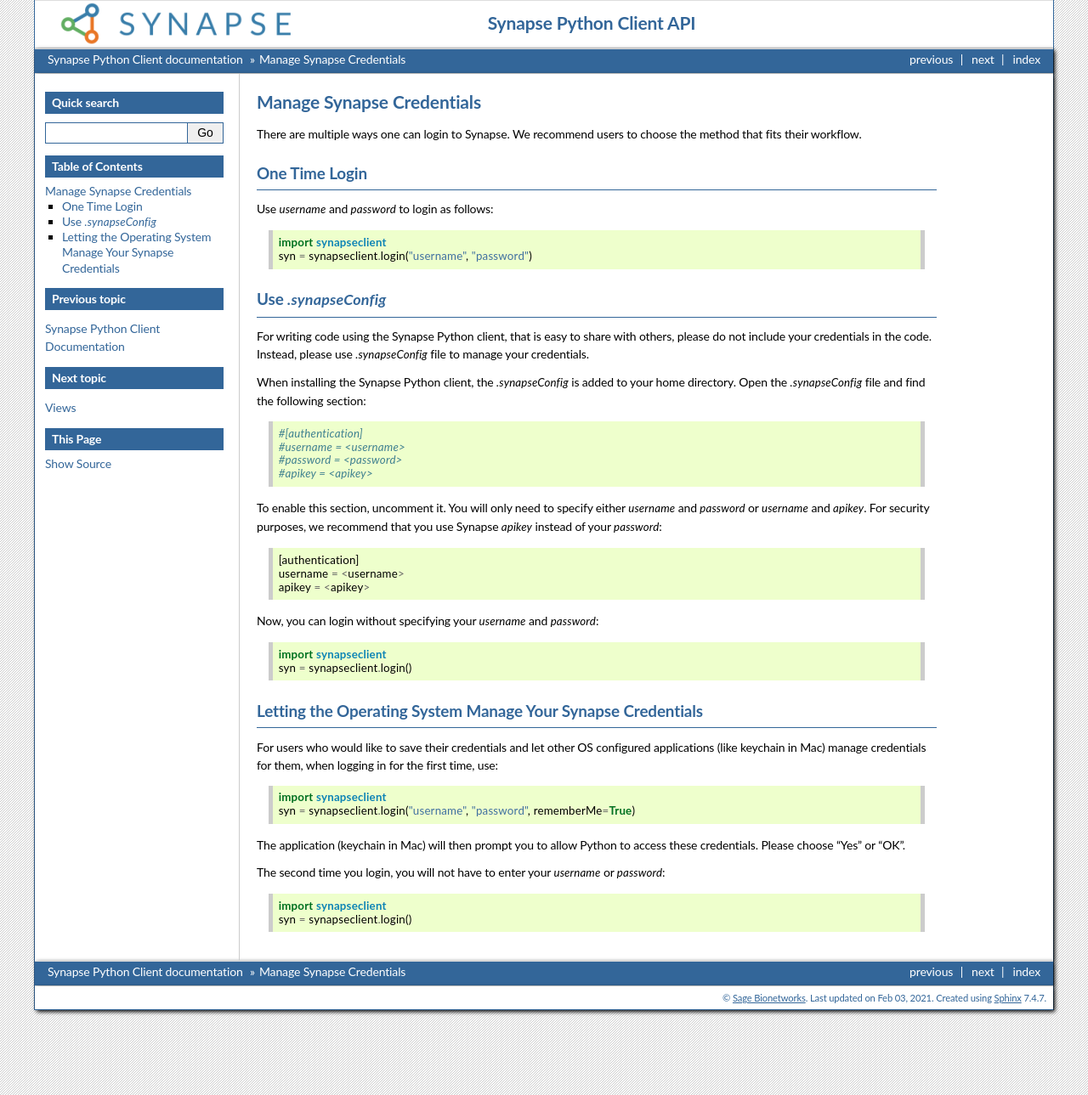
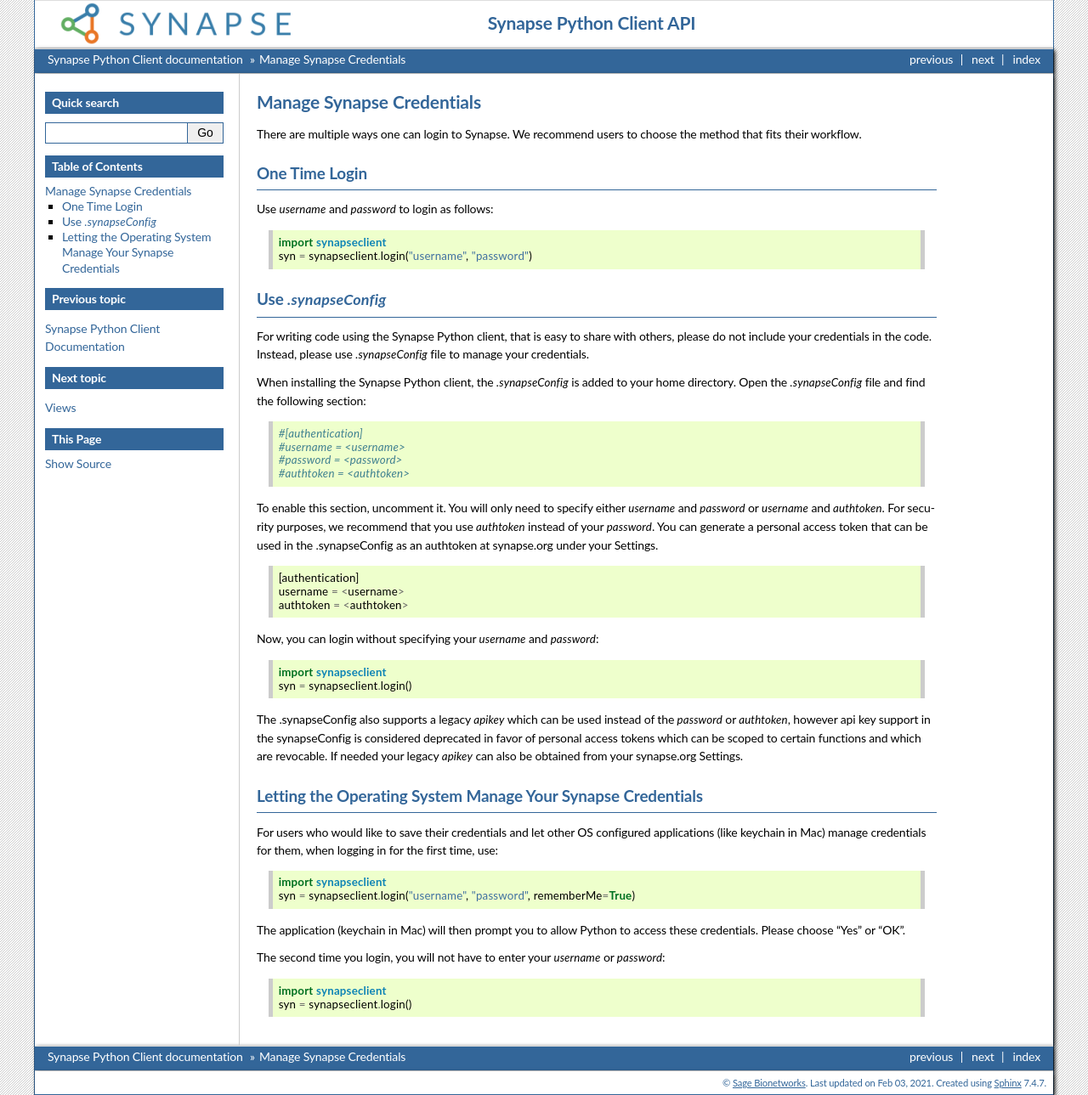
Before and after one commit to Sage-Bionetworks/synapsePythonClient, a Sphinx documentation site: the page built from docs/Credentials.rst, in a window 1280 px wide. Shown: the whole page at 85% size. Built offline with Sphinx 7.4.7, drawn with Linux system fonts in a browser that asks for light colours; the version number could not be read and is left out.

Commit message:
update doc to reflect preference for an access token vs api key

```diff
--- a/docs/Credentials.rst
+++ b/docs/Credentials.rst
@@ -21,19 +21,24 @@
     #[authentication]
     #username = <username>
     #password = <password>
-    #apikey = <apikey>
+    #authtoken = <authtoken>
 
-To enable this section, uncomment it. You will only need to specify either `username` and `password` or `username` and `apikey`. For security purposes, we recommend that you use Synapse `apikey` instead of your `password`::
+To enable this section, uncomment it. You will only need to specify either `username` and `password` or `username` and `authtoken`. For security purposes, we recommend that you use `authtoken` instead of your `password`.
+You can generate a personal access token that can be used in the .synapseConfig as an authtoken at synapse.org under your Settings.
+
+::
 
     [authentication]
     username = <username>
-    apikey = <apikey>
+    authtoken = <authtoken>
 
 Now, you can login without specifying your `username` and `password`::
 
     import synapseclient
     syn = synapseclient.login()
 
+The .synapseConfig also supports a legacy `apikey` which can be used instead of the `password` or `authtoken`, however api key support in the synapseConfig is considered deprecated in favor of personal access tokens which
+can be scoped to certain functions and which are revocable. If needed your legacy `apikey` can also be obtained from your synapse.org Settings.
 
 Letting the Operating System Manage Your Synapse Credentials
 ============================================================
```
Also changed, not shown: 1 other file.
